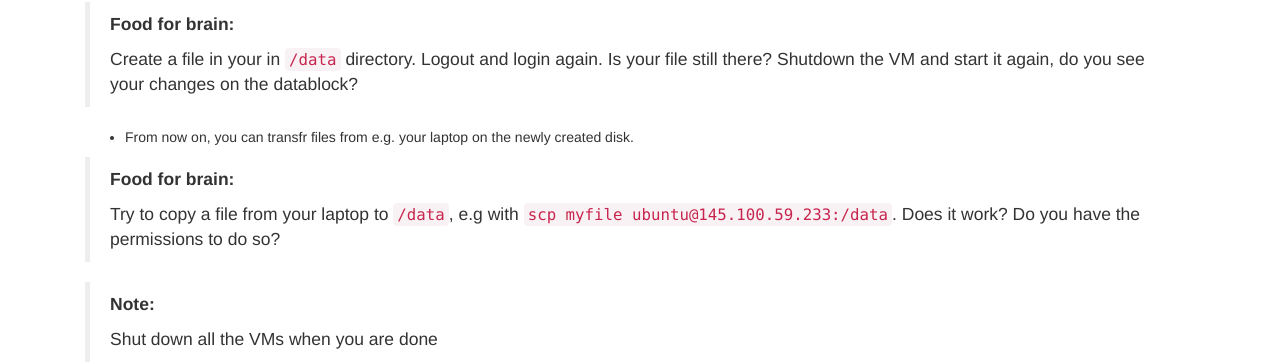
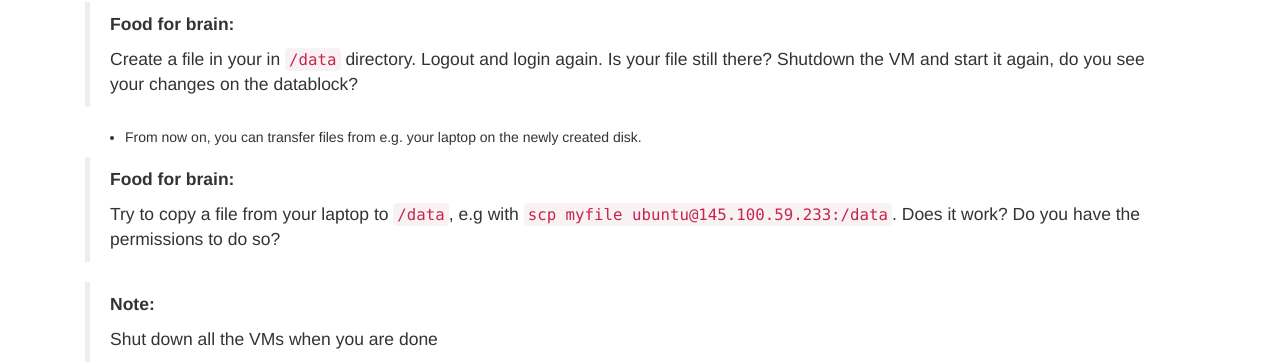
Before and after one commit to sara-nl/clouddocs, a Jekyll site: the page built from surfcursus-extras-2015-Oct-15.markdown, in a window 1280 px wide and 900 px high, scrolled down 1085 px. Shown: the part 478-842 px from the top of the window. Built offline with Jekyll 4.4.1, drawn with Linux system fonts in a browser that asks for light colours.

Commit message:
Update surfcursus-extras-2015-Oct-15.markdown

```diff
--- a/surfcursus-extras-2015-Oct-15.markdown
+++ b/surfcursus-extras-2015-Oct-15.markdown
@@ -87,7 +87,7 @@ mount /dev/vdb /data
 >
 > Create a file in your in `/data` directory. Logout and login again. Is your file still there? Shutdown the VM and start it again, do you see your changes on the datablock?
 
-* From now on, you can transfr files from e.g. your laptop on the newly created disk.
+* From now on, you can transfer files from e.g. your laptop on the newly created disk.
 
 >**Food for brain:**
 >
```
